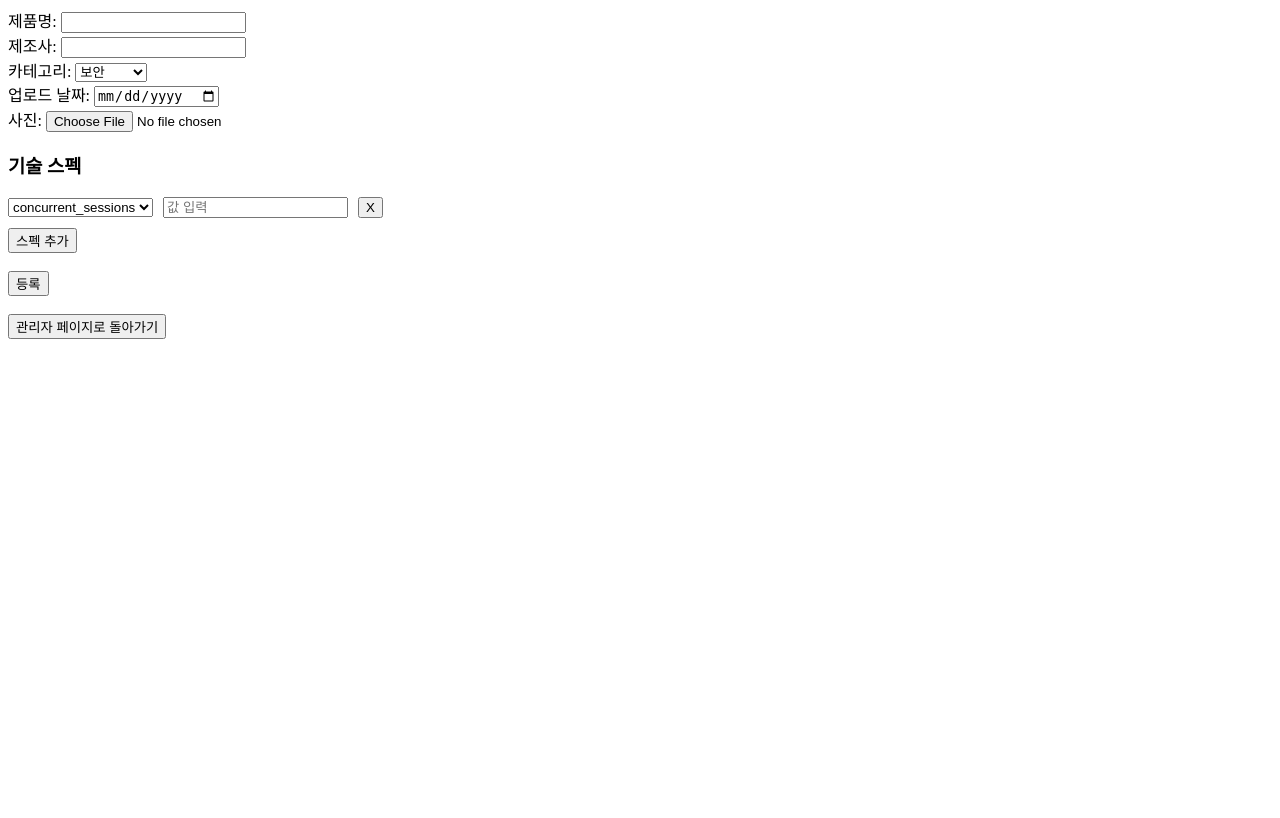
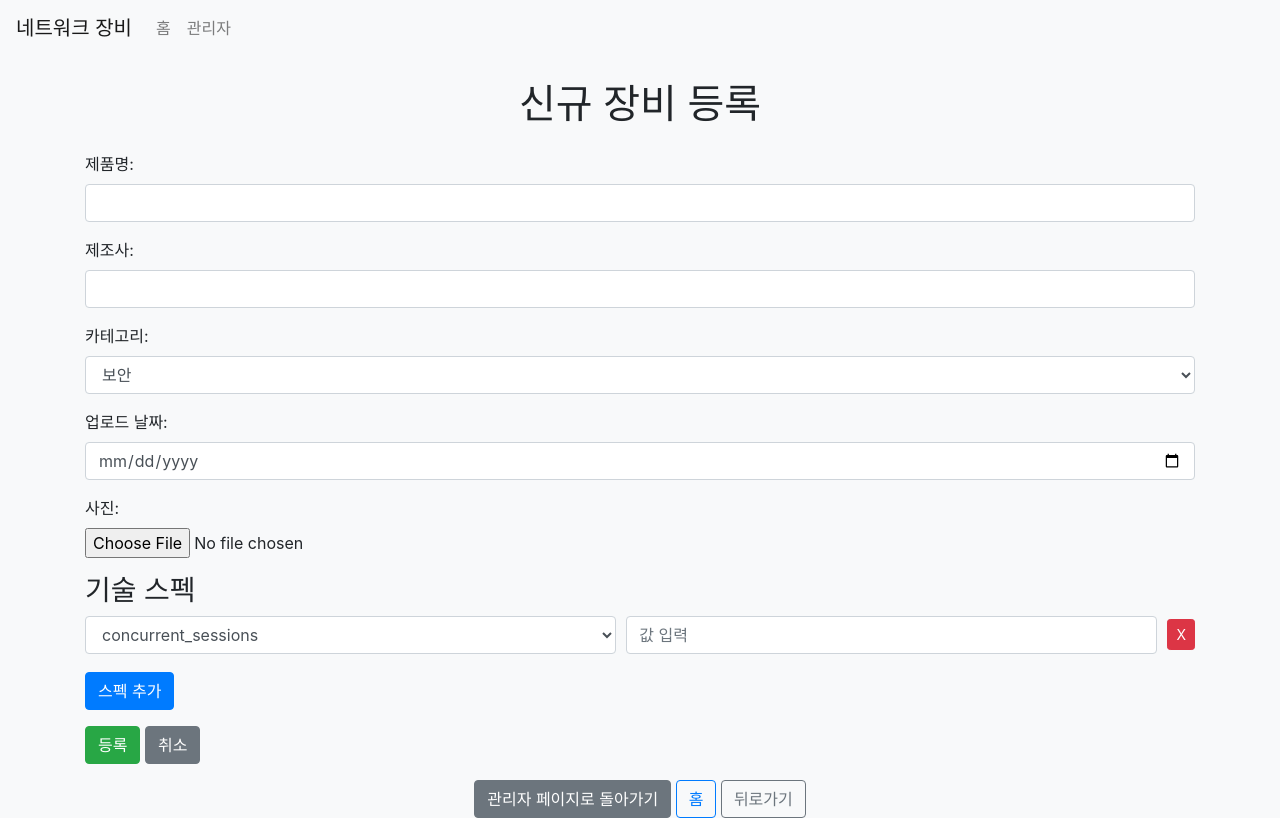
Before and after one commit to Joseph123457/network-equipment-site, a Flask app: page /admin/add_equipment in a window 1280 px wide. Before the commit the page ends 339 px from the top, so only its background shows below. Run offline with Flask 3, Linux system fonts and the light colour scheme; a user stored in the database is signed in; data comes from the database, SQL or seed files in the repository; some libraries are stand-ins or nearby versions.

Commit message:
Added Bootstrap and Navbar to all HTML files including add_equipment.html

```diff
--- a/templates/add_equipment.html
+++ b/templates/add_equipment.html
@@ -1,32 +1,84 @@
 <!DOCTYPE html>
-<html>
+<html lang="ko">
 <head>
+    <meta charset="UTF-8">
+    <meta name="viewport" content="width=device-width, initial-scale=1, shrink-to-fit=no">
     <title>신규 장비 등록</title>
+    <link rel="stylesheet" href="https://stackpath.bootstrapcdn.com/bootstrap/4.5.2/css/bootstrap.min.css">
     <style>
         .spec-row { display: flex; align-items: center; margin-bottom: 10px; }
         .spec-row select, .spec-row input { margin-right: 10px; }
         .spec-row button { cursor: pointer; }
     </style>
 </head>
-<body>
-    <form method="POST" enctype="multipart/form-data">
-        <label>제품명:</label> <input type="text" name="name"><br>
-        <label>제조사:</label> <input type="text" name="manufacturer"><br>
-        <label>카테고리:</label> <select name="category">
-            <option>보안</option>
-            <option>네트워크</option>
-            <option>서버</option>
-        </select><br>
-        <label>업로드 날짜:</label> <input type="date" name="upload_date"><br>
-        <label>사진:</label> <input type="file" name="image"><br>
-        <h3>기술 스펙</h3>
-        <div id="spec-container">
+<body class="bg-light">
+    <nav class="navbar navbar-expand-lg navbar-light bg-light">
+        <a class="navbar-brand" href="{{ url_for('index') }}">네트워크 장비</a>
+        <button class="navbar-toggler" type="button" data-toggle="collapse" data-target="#navbarNav">
+            <span class="navbar-toggler-icon"></span>
+        </button>
+        <div class="collapse navbar-collapse" id="navbarNav">
+            <ul class="navbar-nav">
+                <li class="nav-item">
+                    <a class="nav-link" href="{{ url_for('index') }}">홈</a>
+                </li>
+                <li class="nav-item">
+                    <a class="nav-link" href="{{ url_for('admin_login') }}">관리자</a>
+                </li>
+            </ul>
         </div>
-        <button type="button" onclick="addSpecRow()">스펙 추가</button><br><br>
-        <button type="submit">등록</button>
-    </form>
-    <br>
-    <button onclick="window.location.href='/admin'">관리자 페이지로 돌아가기</button>
+    </nav>
+    <div class="container mt-4">
+        <h1 class="text-center mb-4">신규 장비 등록</h1>
+        {% with messages = get_flashed_messages() %}
+        {% if messages %}
+        <div class="alert alert-success">
+            {% for message in messages %}
+            {{ message }}
+            {% endfor %}
+        </div>
+        {% endif %}
+        {% endwith %}
+        <form method="POST" enctype="multipart/form-data">
+            <div class="form-group">
+                <label for="name">제품명:</label>
+                <input type="text" class="form-control" name="name" id="name" required>
+            </div>
+            <div class="form-group">
+                <label for="manufacturer">제조사:</label>
+                <input type="text" class="form-control" name="manufacturer" id="manufacturer" required>
+            </div>
+            <div class="form-group">
+                <label for="category">카테고리:</label>
+                <select class="form-control" name="category" id="category">
+                    <option value="보안">보안</option>
+                    <option value="네트워크">네트워크</option>
+                    <option value="서버">서버</option>
+                </select>
+            </div>
+            <div class="form-group">
+                <label for="upload_date">업로드 날짜:</label>
+                <input type="date" class="form-control" name="upload_date" id="upload_date" required>
+            </div>
+            <div class="form-group">
+                <label for="image">사진:</label>
+                <input type="file" class="form-control-file" name="image" id="image">
+            </div>
+            <h3>기술 스펙</h3>
+            <div id="spec-container">
+            </div>
+            <button type="button" class="btn btn-primary mt-2" onclick="addSpecRow()">스펙 추가</button>
+            <div class="mt-3">
+                <button type="submit" class="btn btn-success">등록</button>
+                <a href="{{ url_for('admin_dashboard') }}" class="btn btn-secondary">취소</a>
+            </div>
+        </form>
+        <div class="mt-3 text-center">
+            <a href="{{ url_for('admin_dashboard') }}" class="btn btn-secondary">관리자 페이지로 돌아가기</a>
+            <a href="{{ url_for('index') }}" class="btn btn-outline-primary">홈</a>
+            <button onclick="window.history.back()" class="btn btn-outline-secondary">뒤로가기</button>
+        </div>
+    </div>
     <script>
         const specItems = {{ spec_items | tojson }};
         function addSpecRow() {
@@ -34,15 +86,18 @@
             const row = document.createElement('div');
             row.className = 'spec-row';
             row.innerHTML = `
-                <select name="spec_name[]">
+                <select name="spec_name[]" class="form-control">
                     ${specItems.map(item => `<option value="${item}">${item}</option>`).join('')}
                 </select>
-                <input type="text" name="spec_value[]" placeholder="값 입력">
-                <button type="button" onclick="this.parentElement.remove()">X</button>
+                <input type="text" name="spec_value[]" class="form-control" placeholder="값 입력">
+                <button type="button" class="btn btn-danger btn-sm" onclick="this.parentElement.remove()">X</button>
             `;
             container.appendChild(row);
         }
         window.onload = () => addSpecRow();
     </script>
+    <script src="https://code.jquery.com/jquery-3.5.1.slim.min.js"></script>
+    <script src="https://cdn.jsdelivr.net/npm/@popperjs/core@2.5.3/dist/umd/popper.min.js"></script>
+    <script src="https://stackpath.bootstrapcdn.com/bootstrap/4.5.2/js/bootstrap.min.js"></script>
 </body>
 </html>
```
